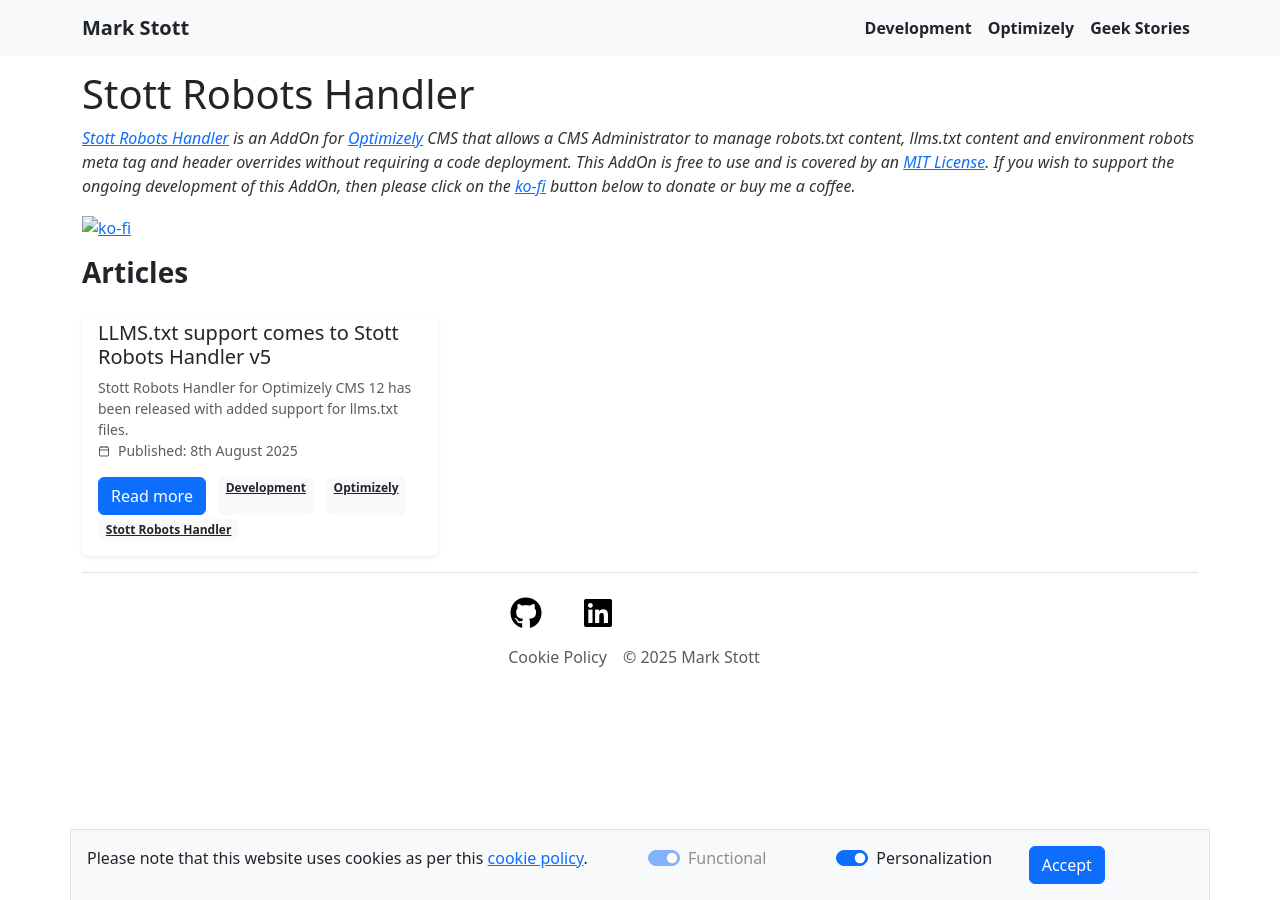
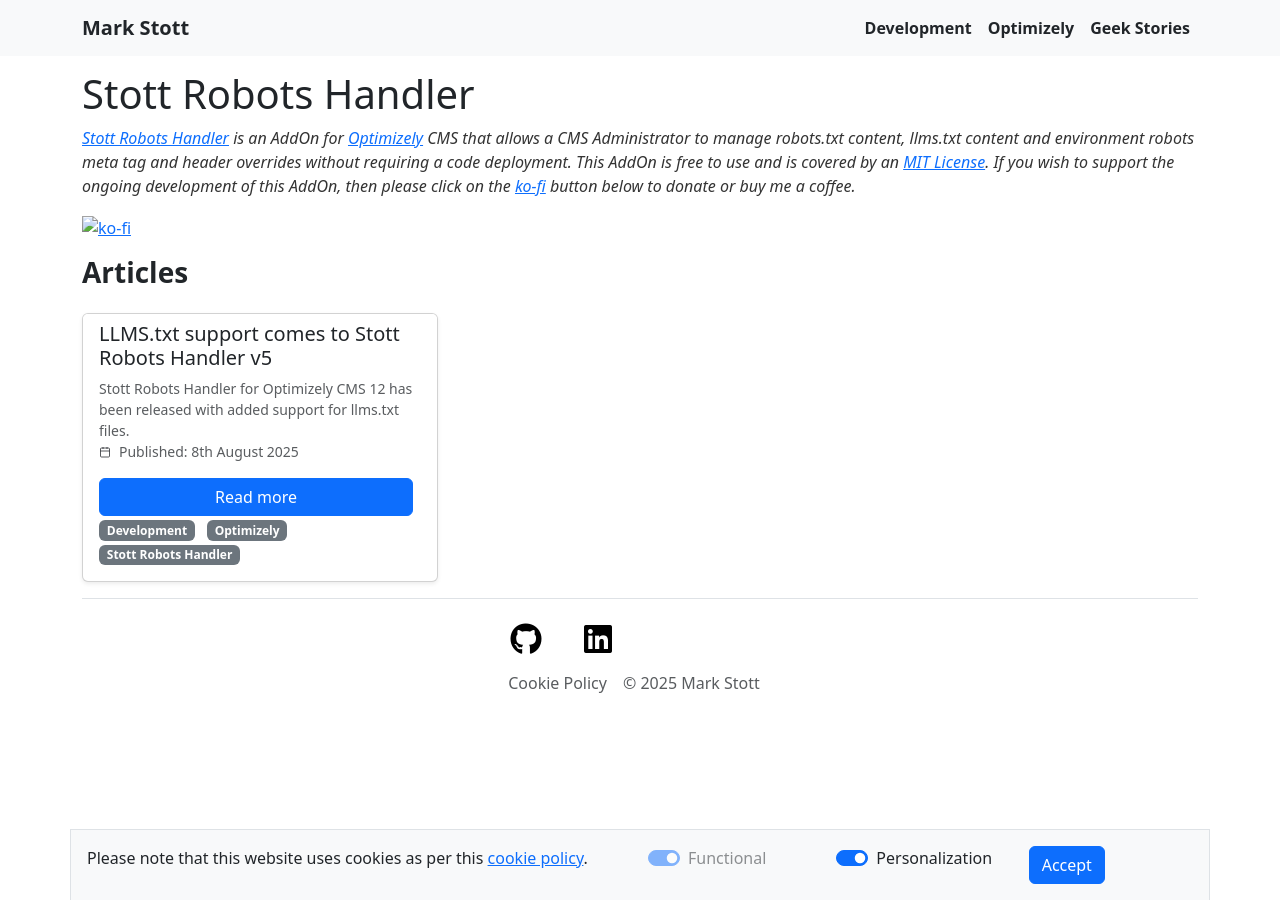
Before and after one commit to GeekInTheNorth/GeekInTheNorth.github.io, a Jekyll site: the page built from StottRobotsHandler.md, in a window 1280 px wide. Built offline with Jekyll 4.4.1, drawn with Linux system fonts in a browser that asks for light colours.

Commit message:
Change card border style and update button width

```diff
--- a/_layouts/articlelist.html
+++ b/_layouts/articlelist.html
@@ -86,7 +86,7 @@
 {% for post in site.posts %}
     {% if post.categories contains page.title %}
         <div class="col-md-6 col-lg-4">
-            <div class="card h-100 shadow-sm border-0">
+            <div class="card h-100 shadow-sm border-1">
                 <div class="card-header bg-white border-0 pb-0">
                     <h3 class="h5 card-title text-dark mb-2" style="cursor: pointer;">{{ post.title }}</h3>
                     <p class="card-text text-muted small">{{ post.description }}</p>
@@ -102,9 +102,9 @@
                         <span>Published: {{ post.date | date_to_long_string: "ordinal" }}</span>
                     </div>
                     <div class="d-flex flex-wrap gap-1">
-                        <a href="{{ post.url }}" class="btn btn-primary me-2">Read more</a>
+                        <a href="{{ post.url }}" class="btn btn-primary me-2 w-100">Read more</a>
                         {% for category in post.categories %}
-                            <a href='/article/list/{{ category | downcase | replace: " ", "-" }}' class='badge bg-light text-dark me-2'>{{ category }}</a>
+                            <a href='/article/list/{{ category | downcase | replace: " ", "-" }}' class='badge text-bg-secondary text-decoration-none me-2'>{{ category }}</a>
                         {% endfor %}
                     </div>
                 </div>
```
